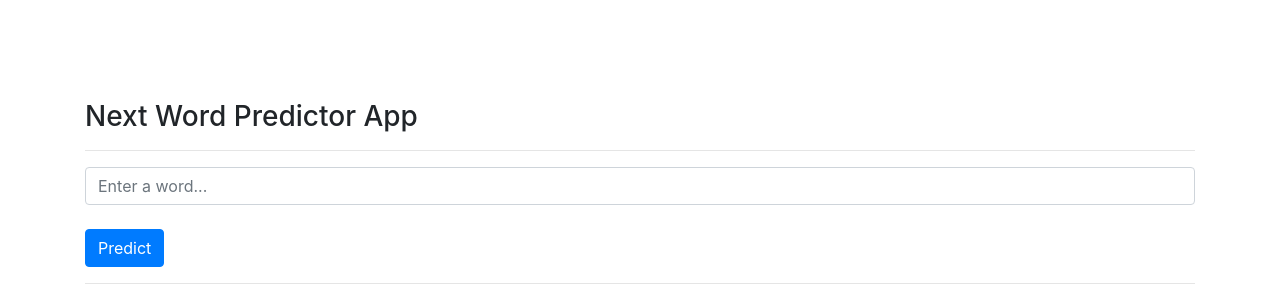
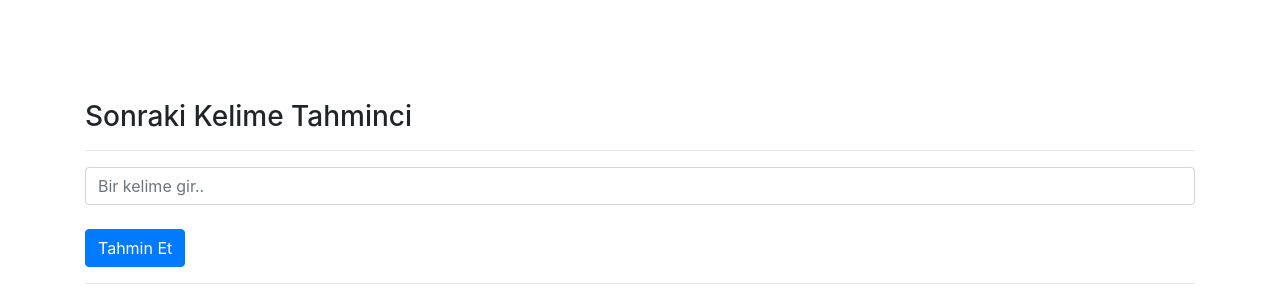
Before and after one commit to mdurmuss/word-predictor, a Flask app: template templates/index.html in a window 1280 px wide. Shown: the top 300 px of the page. Run offline with Flask 2, Linux system fonts and the light colour scheme; the template is opened without the code that fills it, so the values that code supplies are empty; some libraries are stand-ins or nearby versions.

Commit message:
translated to turkish.

```diff
--- a/templates/index.html
+++ b/templates/index.html
@@ -6,17 +6,17 @@
     <meta http-equiv="X-UA-Compatible" content="ie=edge">
     <link rel="stylesheet" href="https://maxcdn.bootstrapcdn.com/bootstrap/4.0.0/css/bootstrap.min.css" integrity="sha384-Gn5384xqQ1aoWXA+058RXPxPg6fy4IWvTNh0E263XmFcJlSAwiGgFAW/dAiS6JXm" crossorigin="anonymous">
 
-    <title>Predictor App</title>
+    <title>Predictor</title>
 </head>
 <body>
     <div style = "margin-top: 100px;" class = "container" >
-        <h3>Next Word Predictor App</h3>
+        <h3>Sonraki Kelime Tahminci</h3>
         <hr>
 
         <form action="/add" method = "post">
             <div class="form-group">
-                    <input type="text" class="form-control" name = "title" id="formGroupExampleInput" placeholder="Enter a word..." autocomplete="off"><br>
-                    <button type = "submit" class="btn btn-primary">Predict</button>
+                    <input type="text" class="form-control" name = "title" id="formGroupExampleInput" placeholder="Bir kelime gir.." autocomplete="off"><br>
+                    <button type = "submit" class="btn btn-primary">Tahmin Et</button>
             </div>
             <hr>
 
@@ -24,11 +24,11 @@
         </form>
         {% if is_in_dict_flag == false%}
           <div class="alert alert-danger" role="alert">
-            No such word found in the dictionary.
+            Bu kelime sözlükte bulunamadı.
           </div>
 
           {% if did_u_mean_words != none%}
-          <p>Did you mean? </p>
+          <p>Bunu mu demek istedin? </p>
           <form action="/test_add " method = "post">
           {% for word in did_u_mean_words %}
                     <button name="test_button" type = "submit" class="btn btn-outline-success" value="{{word}}">{{word}}</button>
```
